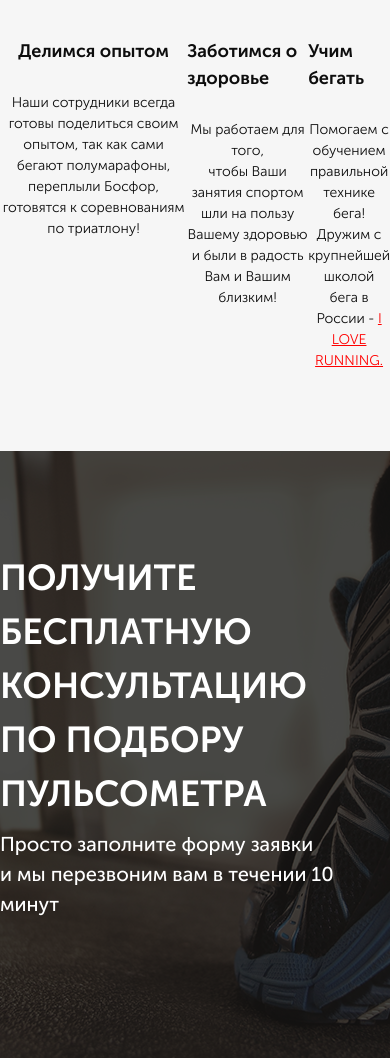
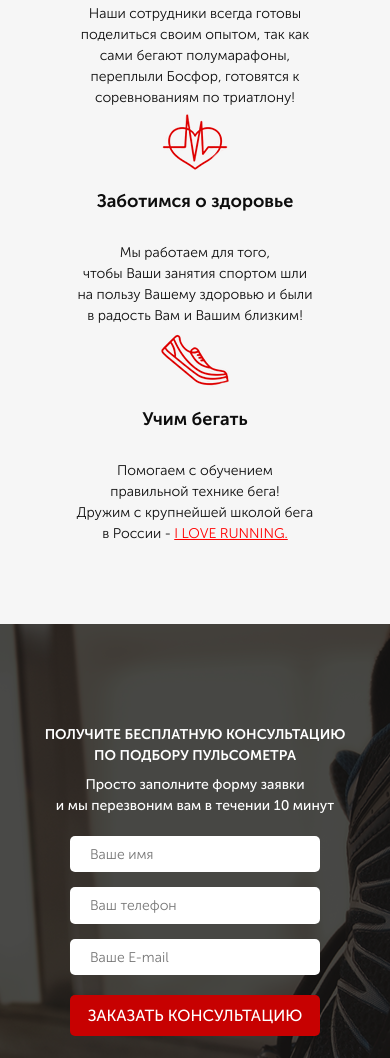
Before and after one commit to TomatoVan/Pulse, a website: page src/index.html in a window 390 px wide. Shown: the part 942-2000 px from the top of the page. Drawn offline with Linux system fonts and the light colour scheme.

Commit message:
first commit

```diff
--- a/src/index.html
+++ b/src/index.html
@@ -104,6 +104,15 @@
                 Просто заполните форму заявки<br>
                 и мы перезвоним вам в течении 10 минут
             </div>
+            <form class="feed-form" action="#">
+                <input name="name" required placeholder="Ваше имя"  type="text"> <!-- Всегда нужен нейм!!Чтобы потом различать например в php.Могут повторяться,если в разных формах -->
+                <input name="phone" required placeholder="Ваш телефон"  type="number">
+                <input name="email" required placeholder="Ваше E-mail"  type="email">
+                <!-- <input type="submit" value="заказать консультацию"> --> <!-- Если использовать тут button,то у него автоматически будет тип submit,поэтому она удобнее -->
+                <!-- <textarea style="resize:none " name="" cols="30" rows="10"></textarea> --> <!-- Поле для ввода. Имя,айди,колонки,строки.Ресайз всегда нужен,чтоюы нельзя было её увеличить на сайте.  -->
+                <button class="button button_submit">заказать консультацию</button>
+                <!-- <input type="reset"> --> <!-- для сброса введённых данных -->
+            </form>
         </div>
     </section>
 
--- a/src/sass/_buttons.scss
+++ b/src/sass/_buttons.scss
@@ -14,4 +14,10 @@
         height: 50px;
         font-size: 16px;
     }
+    &_submit{
+        width: 100%;
+        height: 55px;
+        font-size: 16px;
+        font-weight: 500;
+    }
 }
--- a/src/sass/_consultation.scss
+++ b/src/sass/_consultation.scss
@@ -7,4 +7,5 @@
         font-weight: 500;
         color: #ffffff;
     }
+
 }
--- /dev/null
+++ b/src/sass/_forms.scss
@@ -0,0 +1,21 @@
+.feed-form{
+    margin-top: 36px;
+    display:flex;
+    flex-direction: column;
+    width:300px;
+    input{
+        height: 50px;
+        background-color: #ffffff;
+        border-radius: 5px;
+        margin-bottom: 15px;
+        border: none;
+        padding: 0 20px;
+        font-size: 14px;
+        font-weight: 300;
+        color: #4b4b4b;
+        &:nth-child(3){
+            margin-bottom: 20px;
+        }
+    }
+
+}
--- a/src/sass/_media.scss
+++ b/src/sass/_media.scss
@@ -17,6 +17,35 @@
     .header{
         &__logo{
             width: 230px;
+        }
+    }
+    .adv{
+        &__wrapper{
+            margin-top: 15px;
+            display: flex;
+            flex-direction: column;
+            justify-content: center;
+            align-items:center;
+        }
+        &__icon{
+            margin-bottom: 10px;
+        }
+    }
+    .consultation{
+        .title{
+            &_left{
+                font-size: 26px;
+                text-align: center;
+            }
+        }
+        &__descr{
+            text-align: center;
+            margin-bottom: 50px;
+        }
+        .feed-form{
+            display:flex;
+            flex-direction: column;
+            margin: 0 auto;
         }
     }
 }
@@ -58,6 +87,30 @@
         }
 
     }
+    .adv{
+        .title{
+            font-size: 26px;
+        }
+    }
+    .consultation{
+        .title{
+            &_left{
+                font-size: 14px;
 
+            }
+        }
+        &__descr{
+            font-size: 14px;
+            text-align: center;
+            margin-bottom: 20px;
+        }
+        .feed-form{
+            display:flex;
+            flex-direction: column;
+            margin: 0 auto;
+            width:250px;
+            height: 200px;
+        }
+    }
 
 }
--- a/src/sass/style.scss
+++ b/src/sass/style.scss
@@ -13,7 +13,8 @@
 @import 'buttons';
 @import 'adv';
 @import 'title';
-@import'consultation';
+@import 'consultation';
+@import 'forms';
 
 
 @import'media';
```
Also changed, not shown: src/css/style.min.css, 1 other file.
